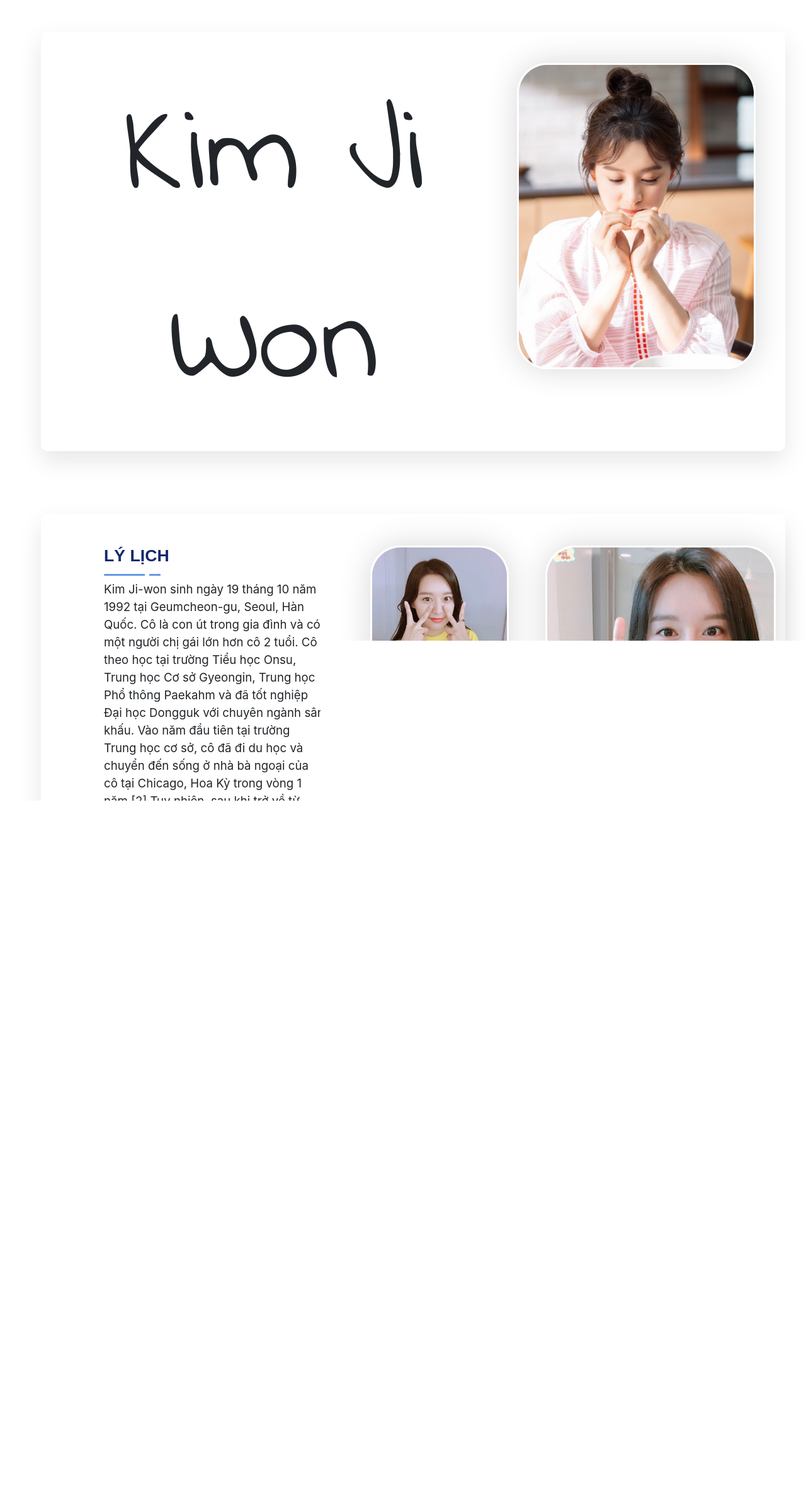
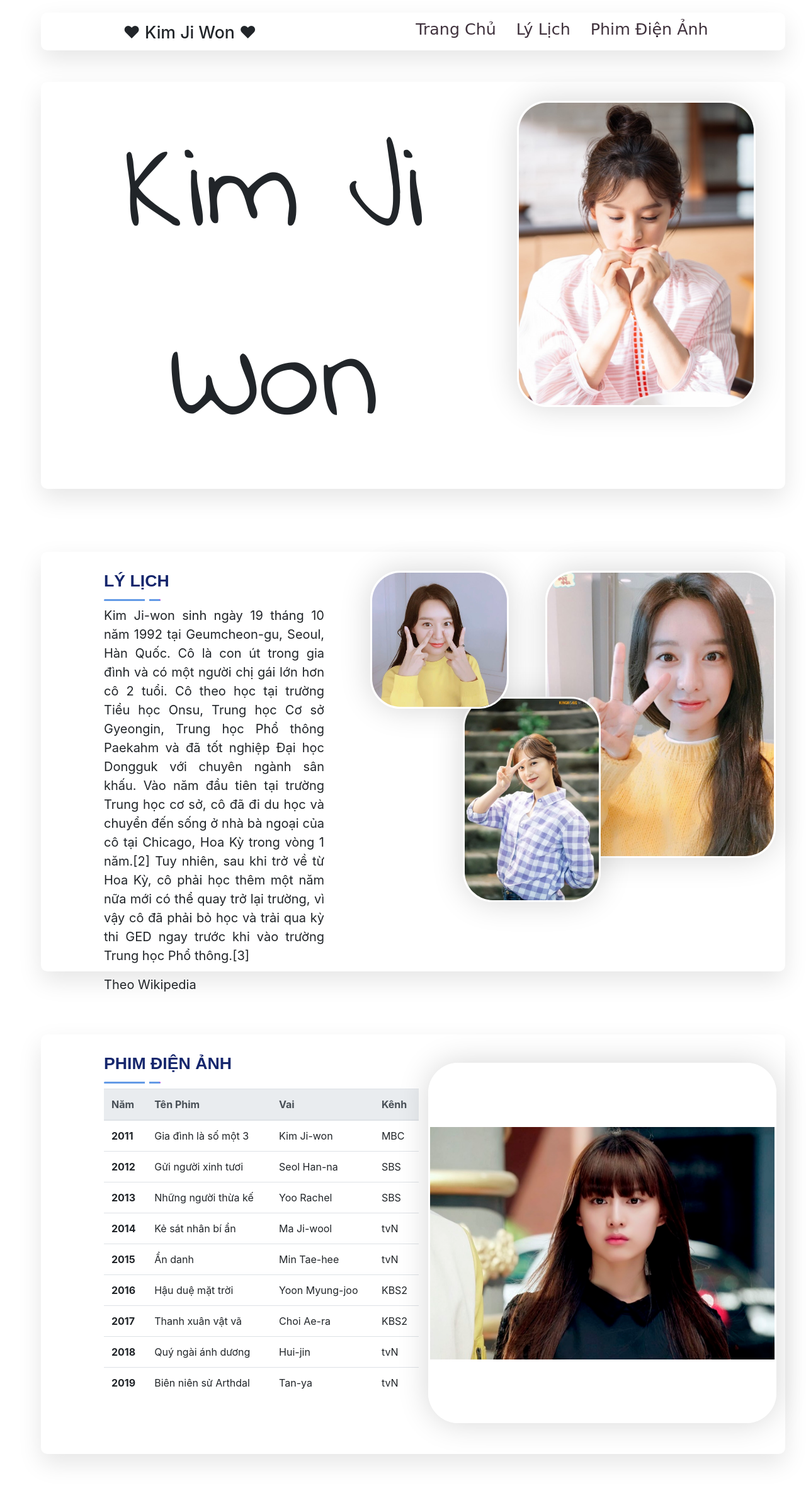
Before and after one commit to phuckenta/kim_ji_won, a plain HTML site: page index.html in a window 1280 px wide. Shown: the whole page at 63% size. Before the commit the page ends 1582 px from the top, so only its background shows below. Drawn offline with nearby package versions, Linux system fonts and the light colour scheme.

Commit message:
thanh menu

```diff
--- a/index.css
+++ b/index.css
@@ -4,10 +4,17 @@
   height: 90%;
   margin-left: 80px;
   margin-top: 50px;
+  margin-bottom: 100px;
+}
+.container-a1 {
+  width: 90%;
+  height: 90%;
+  margin-left: 80px;
+  margin-top: 20px;
 }
 .row-can {
   padding-left: 100px;
-  padding-top: 50px;
+  padding-top: 30px;
   display: -webkit-box;
   display: -ms-flexbox;
   display: flex;
@@ -111,7 +118,7 @@ h1 {
 .img3 {
   margin-right: 100px;
   margin-top: 200px;
-  width: 40%;
+  width: 30%;
   z-index: 2;
   left: 30%;
 }
@@ -147,7 +154,7 @@ img {
 }
 .sadow3:hover {
   z-index: 5;
-  width: 60%;
+  width: 40%;
   margin-top: -8px;
 }
 .coi-1 {
@@ -158,5 +165,55 @@ img {
   margin-bottom: 100px;
 }
 p {
-  font-size: 14pt;
+  text-align: justify;
+  font-size: 15pt;
 }
+.coi-2 {
+  width: 500px;
+}
+.img-slide {
+  width: 95%;
+  height: 90%;
+  object-fit: contain;
+  border-radius: 3rem;
+  border: 3px solid #fff;
+  position: absolute;
+  -webkit-box-shadow: 0px 0px 50px rgba(0, 0, 0, 0.16);
+  box-shadow: 0px 0px 50px rgba(0, 0, 0, 0.16);
+  -webkit-transition: all 0.5s;
+  transition: all 0.5s;
+  opacity: 1;
+  margin-top: 15px;
+}
+.row-dau {
+  height: 60px;
+  display: -webkit-box;
+  display: -ms-flexbox;
+  display: flex;
+  background: white;
+  border-radius: 10px;
+  transition: all 0.4s;
+  -webkit-transition: all 0.4s;
+  -webkit-box-shadow: 0px 15px 38px 0px rgba(0, 0, 0, 0.1);
+  box-shadow: 0px 15px 38px 0px rgba(0, 0, 0, 0.1);
+}
+.col-head {
+  text-align: center;
+  width: 40%;
+  margin-top: 15px;
+}
+@supports ((position: -webkit-sticky) or (position: sticky)) {
+  .sticky-top1 {
+    position: -webkit-sticky;
+    position: sticky;
+    top: 8px;
+    bottom: 10px;
+    z-index: 1020;
+  }
+}
+@import url("https://fonts.googleapis.com/css2?family=Jacques+Francois+Shadow&display=swap");
+a {
+  font-family: "Jacques Francois Shadow", cursive;
+  color: #40323d;
+  font-size: 19pt;
+}
--- a/index.html
+++ b/index.html
@@ -7,12 +7,38 @@
       integrity="sha384-Vkoo8x4CGsO3+Hhxv8T/Q5PaXtkKtu6ug5TOeNV6gBiFeWPGFN9MuhOf23Q9Ifjh"
       crossorigin="anonymous"
     />
+    <link
+      rel="stylesheet"
+      href="https://cdnjs.cloudflare.com/ajax/libs/font-awesome/4.7.0/css/font-awesome.min.css"
+    />
+    <script src="index.js"></script>
     <link rel="stylesheet" href="index.css" />
     <meta charset="UTF-8" />
     <meta name="viewport" content="width=device-width, initial-scale=1.0" />
     <title>Kim-Ji-Won</title>
   </head>
   <body>
+    <div class="container-a1 sticky-top1">
+      <div class="row row-dau">
+        <div class="col-head">
+          <h1>&#9829; Kim Ji Won &#9829;</h1>
+        </div>
+        <div class="col">
+          <ul class="nav justify-content-center">
+            <li class="nav-item">
+              <a class="nav-link active" href="#name">Trang Chủ</a>
+            </li>
+            <li class="nav-item">
+              <a class="nav-link" href="#ly-lich">Lý Lịch</a>
+            </li>
+            <li class="nav-item">
+              <a class="nav-link" href="#phim">Phim Điện Ảnh</a>
+            </li>
+          </ul>
+        </div>
+      </div>
+    </div>
+    <a id="name"></a>
     <div class="container-aa">
       <div class="row row-can">
         <div class="col">
@@ -22,9 +48,10 @@
           <img class="img-avata" src="Img/avata1.jfif" alt="avata" />
         </div>
       </div>
+      <a id="ly-lich"></a>
     </div>
 
-    <div class="container-body">
+    <div class="container-aa">
       <div class="row row-can row-heght">
         <div class="coi-1">
           <h1 class="h1-style animation">
@@ -43,11 +70,91 @@
             khi vào trường Trung học Phổ thông.[3]
           </p>
           <p>Theo Wikipedia</p>
+          <a id="phim"></a>
         </div>
         <div class="col">
           <img src="Img/img1.jfif" class="img1 img-size sadow1 sadow" />
           <img src="Img/img2.jfif" class="img2 img-size sadow2 sadow" />
-          <img src="Img/img3.jfif" class="img3 img-size sadow3 sadow" />
+          <img src="Img/img5.jfif" class="img3 img-size sadow3 sadow" />
+        </div>
+      </div>
+    </div>
+
+    <div class="container-aa">
+      <div class="row row-can row-heght">
+        <div class="coi-2">
+          <h1 class="h1-style animation">
+            Phim Điện Ảnh
+          </h1>
+          <table class="table">
+            <thead class="thead-light">
+              <tr>
+                <th scope="col">Năm</th>
+                <th scope="col">Tên Phim</th>
+                <th scope="col">Vai</th>
+                <th scope="col">Kênh</th>
+              </tr>
+            </thead>
+            <tbody>
+              <tr>
+                <th scope="row">2011</th>
+                <td>Gia đình là số một 3</td>
+                <td>Kim Ji-won</td>
+                <td>MBC</td>
+              </tr>
+              <tr>
+                <th scope="row">2012</th>
+                <td>Gửi người xinh tươi</td>
+                <td>Seol Han-na</td>
+                <td>SBS</td>
+              </tr>
+              <tr>
+                <th scope="row">2013</th>
+                <td>Những người thừa kế</td>
+                <td>Yoo Rachel</td>
+                <td>SBS</td>
+              </tr>
+              <tr>
+                <th scope="row">2014</th>
+                <td>Kẻ sát nhân bí ẩn</td>
+                <td>Ma Ji-wool</td>
+                <td>tvN</td>
+              </tr>
+              <tr>
+                <th scope="row">2015</th>
+                <td>Ẩn danh</td>
+                <td>Min Tae-hee</td>
+                <td>tvN</td>
+              </tr>
+              <tr>
+                <th scope="row">2016</th>
+                <td>Hậu duệ mặt trời</td>
+                <td>Yoon Myung-joo</td>
+                <td>KBS2</td>
+              </tr>
+              <tr>
+                <th scope="row">2017</th>
+                <td>Thanh xuân vật vã</td>
+                <td>Choi Ae-ra</td>
+                <td>KBS2</td>
+              </tr>
+              <tr>
+                <th scope="row">2018</th>
+                <td>Quý ngài ánh dương</td>
+                <td>Hui-jin</td>
+                <td>tvN</td>
+              </tr>
+              <tr>
+                <th scope="row">2019</th>
+                <td>Biên niên sử Arthdal</td>
+                <td>Tan-ya</td>
+                <td>tvN</td>
+              </tr>
+            </tbody>
+          </table>
+        </div>
+        <div class="col">
+          <img name="slide" class="img-slide" />
         </div>
       </div>
     </div>
--- a/index.js
+++ b/index.js
@@ -0,0 +1,25 @@
+var i = 0;
+var images = [];
+var time = 3000;
+
+images[0] = "Img/phim/giadinh.jpg";
+images[1] = "Img/phim/ngthuake.jpg";
+images[2] = "Img/phim/satnha.png";
+images[3] = "Img/phim/andanh.jpg";
+images[4] = "Img/phim/huaveeee.jpg";
+images[5] = "Img/phim/thanhxuan.jpg";
+images[6] = "Img/phim/anhduong.jpg";
+images[7] = "Img/phim/biennien.webp";
+
+function changeImg() {
+  document.slide.src = images[i];
+
+  if (i < images.length - 1) {
+    i++;
+  } else {
+    i = 0;
+  }
+
+  setTimeout("changeImg()", time);
+}
+window.onload = changeImg;
```
Also changed, not shown: Img/img4.jfif (added), Img/img5.jfif (added), Img/phim/andanh.jpg (added), Img/phim/anhduong.jpg (added), Img/phim/biennien.webp (added), Img/phim/giadinh.jpg (added), Img/phim/hauve.jpg (added), Img/phim/huaveeee.jpg (added), Img/phim/ngthuake.jpg (added), Img/phim/satnha.png (added), Img/phim/thanhxuan.jpg (added), Img/umg5.jfif (added), 1 other file.
